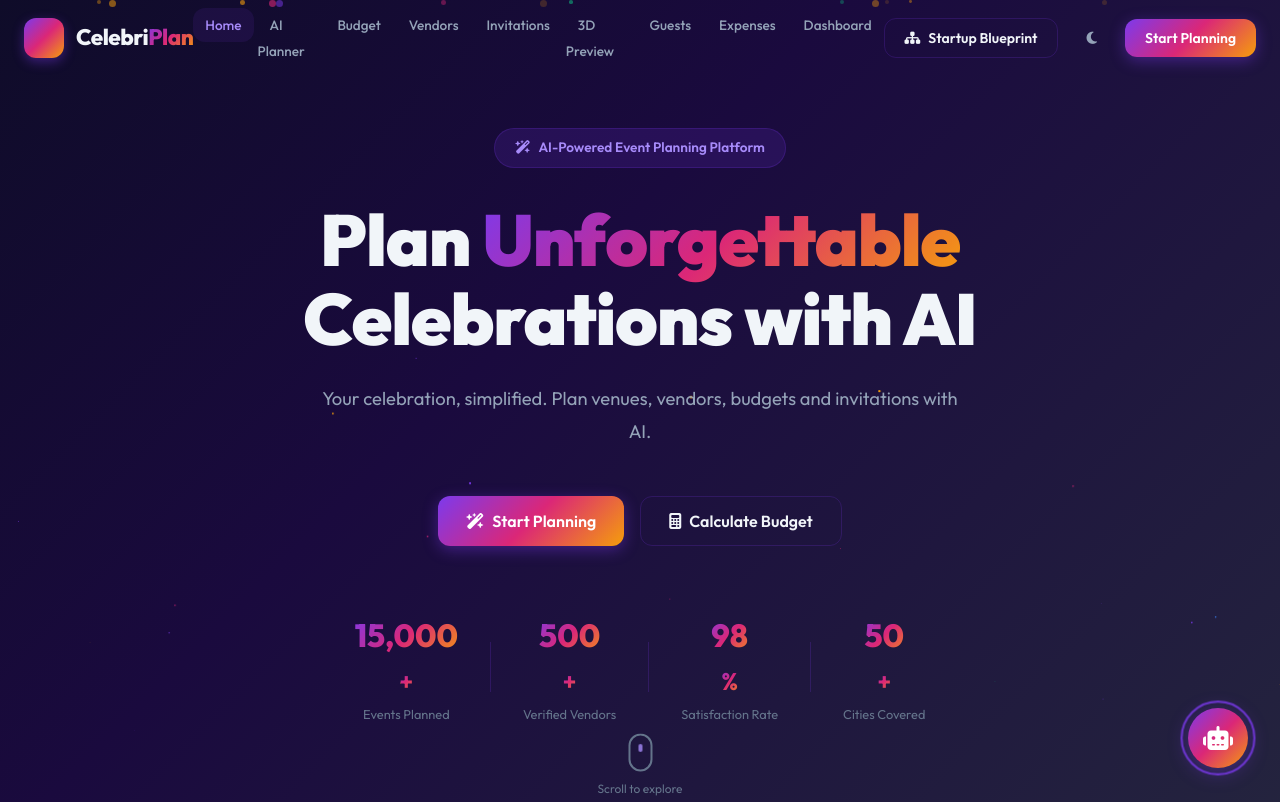
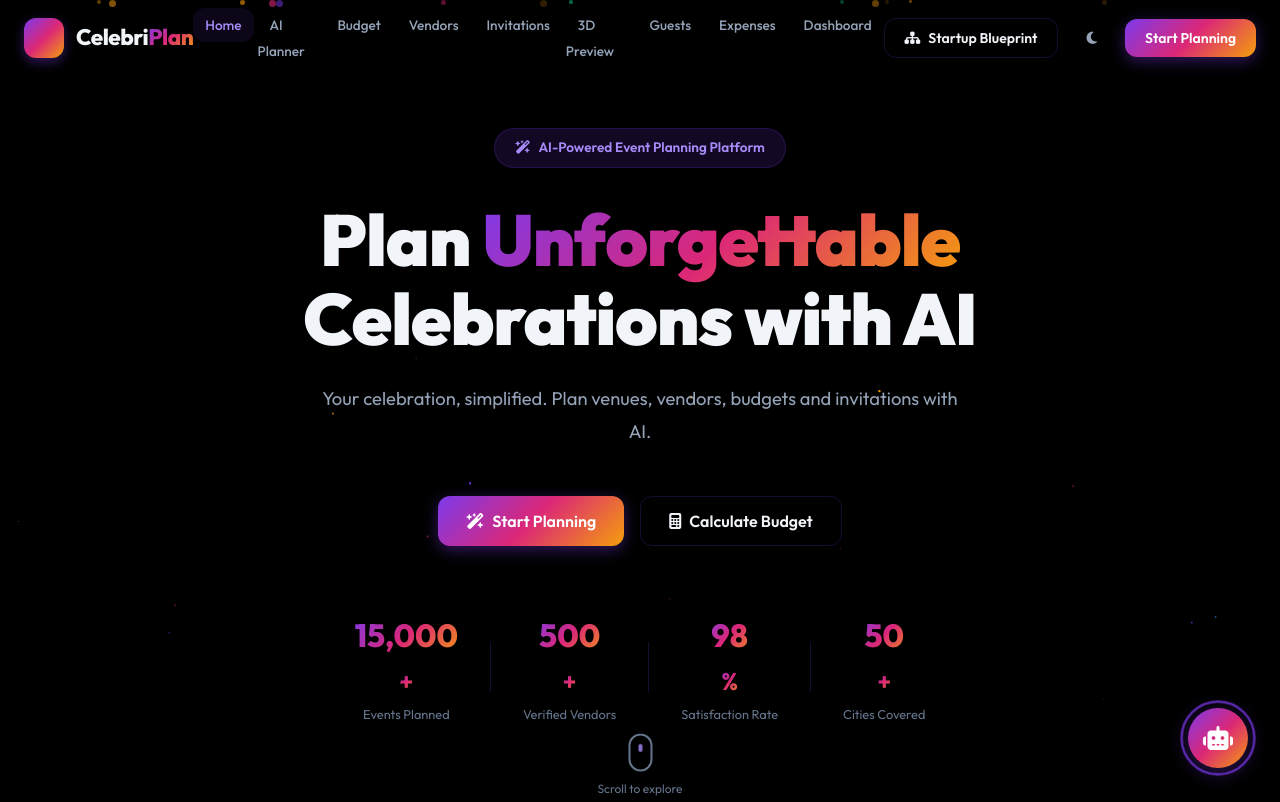
Before and after one commit to TANUJ-DHULL/CelebriPlan, a website: page index.html in a window 1280 px wide. Shown: the top 802 px of the page. Drawn offline with Linux system fonts and the light colour scheme.

Commit message:
Use black backgrounds for the dark theme

```diff
--- a/styles.css
+++ b/styles.css
@@ -24,16 +24,16 @@
 
     /* Gradients */
     --gradient-primary: linear-gradient(135deg, #7c3aed 0%, #db2777 50%, #f59e0b 100%);
-    --gradient-hero: linear-gradient(135deg, #0f0c29 0%, #1a0a3e 40%, #24243e 100%);
+    --gradient-hero: linear-gradient(#000000, #000000);
     --gradient-card: linear-gradient(135deg, rgba(124, 58, 237, 0.08) 0%, rgba(219, 39, 119, 0.05) 100%);
     --gradient-glass: linear-gradient(135deg, rgba(255,255,255,0.1) 0%, rgba(255,255,255,0.02) 100%);
 
     /* Dark theme (default) */
-    --bg-primary: #0a0a1a;
-    --bg-secondary: #111127;
-    --bg-tertiary: #1a1a3e;
-    --bg-card: rgba(26, 26, 62, 0.6);
-    --bg-card-hover: rgba(40, 40, 80, 0.8);
+    --bg-primary: #000000;
+    --bg-secondary: #0b0b0b;
+    --bg-tertiary: #171717;
+    --bg-card: rgba(23, 23, 23, 0.8);
+    --bg-card-hover: rgba(38, 38, 38, 0.9);
 
     --text-primary: #f1f5f9;
     --text-secondary: #94a3b8;
@@ -389,7 +389,7 @@ section {
 }
 
 .navbar.scrolled {
-    background: rgba(10, 10, 26, 0.85);
+    background: rgba(0, 0, 0, 0.85);
     backdrop-filter: blur(20px);
     border-bottom: 1px solid var(--border-subtle);
     box-shadow: var(--shadow-sm);
```
